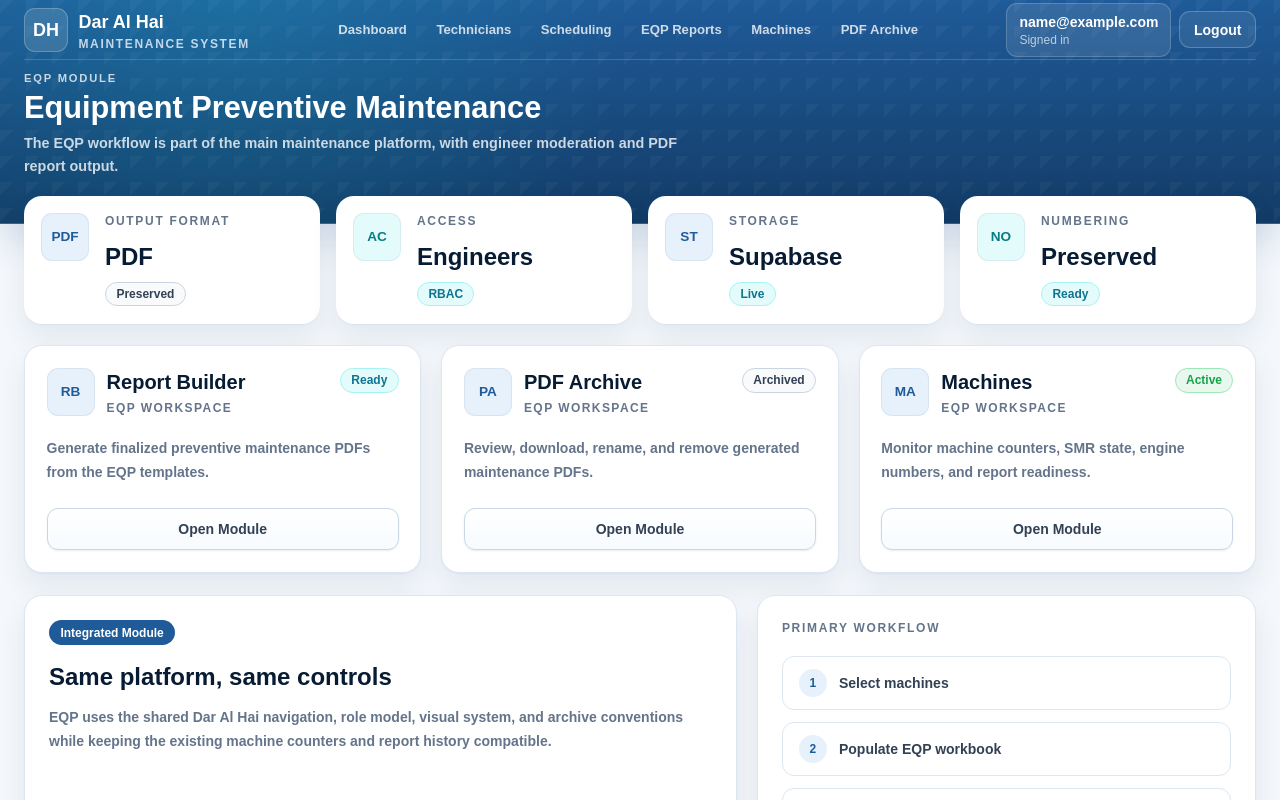
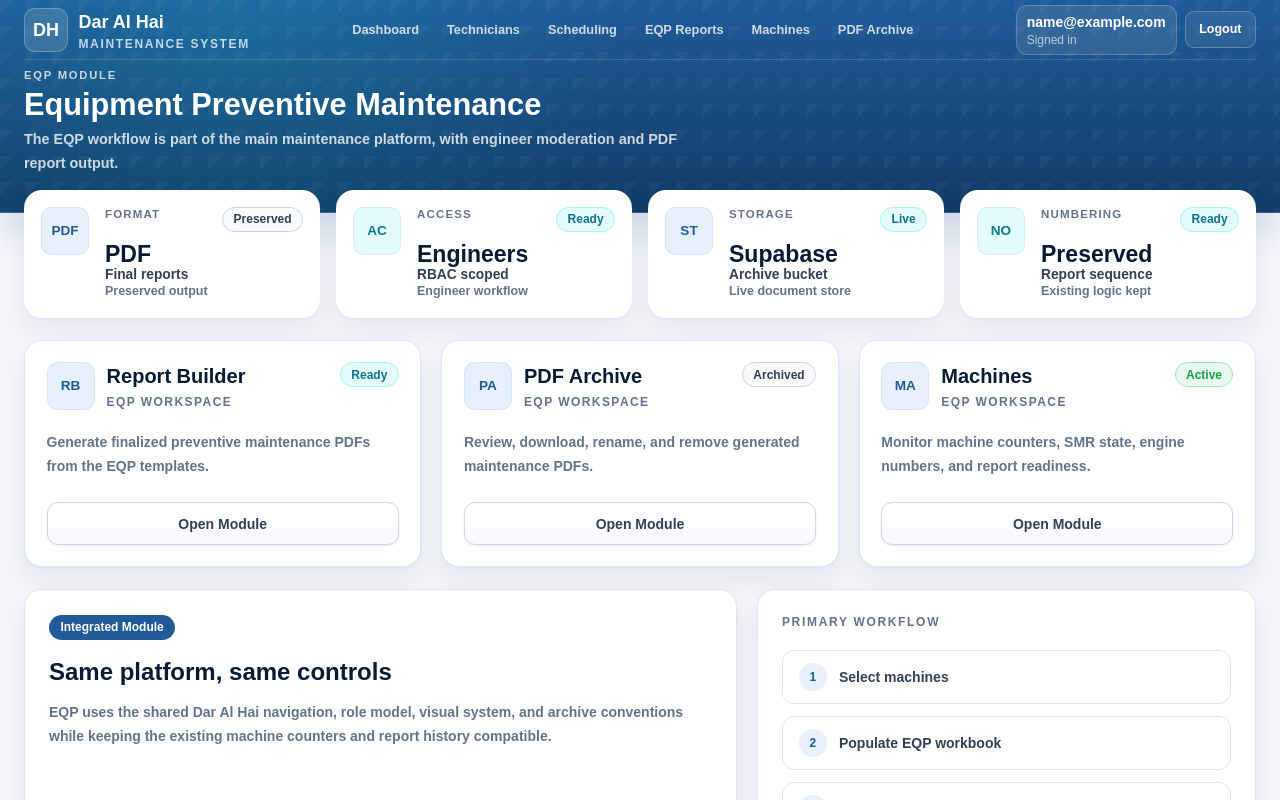
Before and after one commit to motasemdar123-web/eqp, a Next.js app in the folder frontend/: page /eqp in a window 1280 px wide. Shown: the top 800 px of the page. Built offline with nearby package versions, Linux system fonts and the light colour scheme; sample sign-in values are in the browser's storage.

Commit message:
Refine enterprise dashboard UI polish

```diff
--- a/frontend/app/eqp/machines/page.js
+++ b/frontend/app/eqp/machines/page.js
@@ -94,14 +94,14 @@ export default function MachinesPage() {
     >
       <div className="grid gap-6">
         {error && (
-          <p className="rounded-md border-l-4 border-red-500 bg-white px-4 py-3 text-sm font-semibold text-red-700 shadow-sm">{error}</p>
+          <p className="ds-alert ds-alert-error">{error}</p>
         )}
 
         <section className="ds-kpi-grid">
-          <Metric label="Machines" value={stats.machines} code="MA" />
-          <Metric label="Machine Types" value={stats.types} code="TY" accent />
-          <Metric label="Average SMR" value={stats.averageSmr} code="SM" />
-          <Metric label="Engineers" value={stats.activeEngineers} code="EN" accent />
+          <Metric label="Machines" value={stats.machines} unit="Registered" detail="Fleet records" code="MA" status="Active" tone="active" />
+          <Metric label="Types" value={stats.types} unit="Machine types" detail="Available filters" code="TY" status="Ready" tone="ready" accent />
+          <Metric label="Average SMR" value={stats.averageSmr} unit="Fleet average" detail="Live counter view" code="SM" status="Live" tone="live" />
+          <Metric label="Engineers" value={stats.activeEngineers} unit="Assigned owners" detail="Active coverage" code="EN" status="Ready" tone="ready" accent />
         </section>
 
         <Card className="overflow-hidden">
@@ -138,8 +138,8 @@ export default function MachinesPage() {
             </div>
           ) : (
             <div className="overflow-x-auto">
-              <table className="w-full min-w-[980px]">
-                <thead className="bg-[var(--color-surface-muted)] text-xs uppercase tracking-[0.12em] text-[var(--color-muted)]">
+              <table className="ds-table min-w-[980px]">
+                <thead>
                   <tr>
                     <th className="px-5 py-4 text-left">Machine</th>
                     <th className="px-5 py-4 text-left">Type</th>
@@ -175,13 +175,20 @@ export default function MachinesPage() {
   );
 }
 
-function Metric({ label, value, code, accent = false }) {
+function Metric({ label, value, unit, detail, code, status, tone = 'neutral', accent = false }) {
   return (
     <article className="ds-kpi-card">
       <div className={`ds-icon-tile ${accent ? 'ds-icon-tile-accent' : ''}`}>{code}</div>
-      <div>
-        <p className="text-xs font-black uppercase tracking-[0.14em] text-[var(--color-muted)]">{label}</p>
-        <p className="mt-2 text-3xl font-black leading-none text-[var(--color-ink)]">{value}</p>
+      <div className="ds-kpi-content">
+        <div className="ds-kpi-head">
+          <p className="ds-kpi-label">{label}</p>
+          <Badge tone={tone}>{status}</Badge>
+        </div>
+        <div>
+          <p className="ds-kpi-main">{value}</p>
+          <p className="ds-kpi-descriptor">{unit}</p>
+          <p className="ds-kpi-secondary">{detail}</p>
+        </div>
       </div>
     </article>
   );
--- a/frontend/app/eqp/page.js
+++ b/frontend/app/eqp/page.js
@@ -12,10 +12,10 @@ const modules = [
 ];
 
 const controls = [
-  { label: 'Output Format', value: 'PDF', code: 'PDF', status: 'Preserved' },
-  { label: 'Access', value: 'Engineers', code: 'AC', status: 'RBAC' },
-  { label: 'Storage', value: 'Supabase', code: 'ST', status: 'Live' },
-  { label: 'Numbering', value: 'Preserved', code: 'NO', status: 'Ready' },
+  { label: 'Format', value: 'PDF', unit: 'Final reports', detail: 'Preserved output', code: 'PDF', status: 'Preserved', tone: 'preserved' },
+  { label: 'Access', value: 'Engineers', unit: 'RBAC scoped', detail: 'Engineer workflow', code: 'AC', status: 'Ready', tone: 'ready' },
+  { label: 'Storage', value: 'Supabase', unit: 'Archive bucket', detail: 'Live document store', code: 'ST', status: 'Live', tone: 'live' },
+  { label: 'Numbering', value: 'Preserved', unit: 'Report sequence', detail: 'Existing logic kept', code: 'NO', status: 'Ready', tone: 'ready' },
 ];
 
 const workflow = ['Select machines', 'Populate EQP workbook', 'Export final PDF', 'Store and archive'];
@@ -33,10 +33,16 @@ export default function EqpModulePage() {
           {controls.map((item, index) => (
             <article key={item.label} className="ds-kpi-card">
               <div className={`ds-icon-tile ${index % 2 ? 'ds-icon-tile-accent' : ''}`}>{item.code}</div>
-              <div className="min-w-0">
-                <p className="text-xs font-black uppercase tracking-[0.14em] text-[var(--color-muted)]">{item.label}</p>
-                <p className="mt-3 text-2xl font-black text-[var(--color-ink)]">{item.value}</p>
-                <div className="mt-2"><Badge tone={index === 0 ? 'preserved' : 'ready'}>{item.status}</Badge></div>
+              <div className="ds-kpi-content">
+                <div className="ds-kpi-head">
+                  <p className="ds-kpi-label">{item.label}</p>
+                  <Badge tone={item.tone}>{item.status}</Badge>
+                </div>
+                <div>
+                  <p className="ds-kpi-main ds-kpi-main-compact">{item.value}</p>
+                  <p className="ds-kpi-descriptor">{item.unit}</p>
+                  <p className="ds-kpi-secondary">{item.detail}</p>
+                </div>
               </div>
             </article>
           ))}
--- a/frontend/app/globals.css
+++ b/frontend/app/globals.css
@@ -227,6 +227,7 @@ a:focus-visible {
   display: inline-flex;
   align-items: center;
   gap: 0.375rem;
+  max-width: 100%;
   border: 1px solid transparent;
   border-radius: 999px;
   min-height: 1.55rem;
@@ -234,6 +235,7 @@ a:focus-visible {
   font-size: 0.75rem;
   font-weight: 800;
   line-height: 1.2;
+  white-space: nowrap;
 }
 
 .ds-badge-neutral {
@@ -443,6 +445,7 @@ a:focus-visible {
   align-items: center;
   gap: 0.85rem;
   min-height: 3.75rem;
+  padding: 0.1rem 0;
   border-bottom: 1px solid rgba(255, 255, 255, 0.16);
 }
 
@@ -452,6 +455,10 @@ a:focus-visible {
   gap: 0.65rem;
   min-width: max-content;
   color: #ffffff;
+}
+
+.ds-brand-link > div:last-child {
+  max-width: 11.75rem;
 }
 
 .ds-nav-scroll {
@@ -476,9 +483,9 @@ a:focus-visible {
   min-height: 2.2rem;
   white-space: nowrap;
   border-radius: 999px;
-  padding: 0.48rem 0.75rem;
+  padding: 0.44rem 0.7rem;
   color: rgba(255, 255, 255, 0.78);
-  font-size: 0.82rem;
+  font-size: 0.8rem;
   font-weight: 800;
   transition: background-color 160ms ease, color 160ms ease, box-shadow 160ms ease;
 }
@@ -503,7 +510,7 @@ a:focus-visible {
 }
 
 .ds-blue-header .ds-session-chip {
-  max-width: 12rem;
+  max-width: 11.25rem;
   border-color: rgba(255, 255, 255, 0.18);
   background: rgba(255, 255, 255, 0.1);
   color: #ffffff;
@@ -540,7 +547,7 @@ a:focus-visible {
   align-items: flex-end;
   justify-content: space-between;
   gap: 1.1rem;
-  padding: 0.65rem 0 2.8rem;
+  padding: 0.45rem 0 2.35rem;
 }
 
 .ds-hero-eyebrow {
@@ -578,12 +585,12 @@ a:focus-visible {
 .ds-content-frame {
   position: relative;
   z-index: 1;
-  margin-top: -1.75rem;
+  margin-top: -1.45rem;
 }
 
 .ds-kpi-grid {
   display: grid;
-  grid-template-columns: repeat(auto-fit, minmax(220px, 1fr));
+  grid-template-columns: repeat(auto-fit, minmax(210px, 1fr));
   gap: 1rem;
 }
 
@@ -616,7 +623,8 @@ a:focus-visible {
 }
 
 .ds-kpi-head {
-  display: flex;
+  display: grid;
+  grid-template-columns: minmax(0, 1fr) auto;
   align-items: flex-start;
   justify-content: space-between;
   gap: 0.75rem;
@@ -634,10 +642,16 @@ a:focus-visible {
 
 .ds-kpi-main {
   color: var(--color-ink);
-  font-size: 2.25rem;
+  overflow-wrap: anywhere;
+  font-size: clamp(1.75rem, 2.5vw, 2.25rem);
   font-weight: 900;
   letter-spacing: 0;
   line-height: 0.95;
+}
+
+.ds-kpi-main-compact {
+  font-size: clamp(1.25rem, 1.8vw, 1.75rem);
+  line-height: 1.05;
 }
 
 .ds-kpi-descriptor {
@@ -847,6 +861,61 @@ a:focus-visible {
   border-radius: var(--radius-card);
 }
 
+.ds-alert {
+  border: 1px solid var(--color-border);
+  border-left-width: 4px;
+  border-radius: var(--radius-control);
+  background: #ffffff;
+  padding: 0.8rem 1rem;
+  color: var(--color-ink-soft);
+  font-size: 0.875rem;
+  font-weight: 800;
+  box-shadow: var(--shadow-control);
+}
+
+.ds-alert-error {
+  border-left-color: var(--color-danger);
+  color: var(--color-danger);
+}
+
+.ds-alert-success {
+  border-left-color: var(--color-success);
+  color: var(--color-success);
+}
+
+.ds-check-row {
+  display: flex;
+  min-height: 2.7rem;
+  align-items: center;
+  gap: 0.75rem;
+  border: 1px solid var(--color-border-strong);
+  border-radius: var(--radius-control);
+  background: #ffffff;
+  padding: 0.62rem 0.9rem;
+  color: var(--color-ink-soft);
+  font-size: 0.875rem;
+  font-weight: 800;
+}
+
+.ds-sort-button {
+  display: inline-flex;
+  align-items: center;
+  gap: 0.25rem;
+  border-radius: 8px;
+  padding: 0.2rem 0.35rem;
+  color: var(--color-muted);
+  font-size: 0.74rem;
+  font-weight: 900;
+  letter-spacing: 0.08em;
+  text-transform: uppercase;
+  transition: background-color 160ms ease, color 160ms ease;
+}
+
+.ds-sort-button:hover {
+  background: rgba(31, 91, 153, 0.08);
+  color: var(--color-ink);
+}
+
 .ds-shell table,
 .ds-table {
   width: 100%;
@@ -1043,7 +1112,7 @@ textarea {
   }
 
   .ds-kpi-grid {
-    grid-template-columns: repeat(auto-fit, minmax(220px, 1fr));
+    grid-template-columns: repeat(auto-fit, minmax(210px, 1fr));
   }
 
   .ds-analytics-grid,
@@ -1067,7 +1136,7 @@ textarea {
   .ds-hero-row {
     align-items: flex-start;
     flex-direction: column;
-    padding-bottom: 3.25rem;
+    padding-bottom: 2.65rem;
   }
 
   .ds-hero-actions {
--- a/frontend/app/reports/page.js
+++ b/frontend/app/reports/page.js
@@ -201,19 +201,21 @@ export default function ReportsPage() {
       <div className="grid gap-6">
 
         <div className="ds-kpi-grid">
-          <ArchiveMetric label="Total Reports" value={archiveStats.total} code="TR" />
-          <ArchiveMetric label="Machines Covered" value={archiveStats.machines} code="MC" accent />
-          <ArchiveMetric label="Latest Report" value={archiveStats.lastReport} code="LR" />
+          <ArchiveMetric label="Reports" value={archiveStats.total} unit="Archived PDFs" detail="Generated files" code="TR" status="Archived" tone="archived" />
+          <ArchiveMetric label="Machines" value={archiveStats.machines} unit="Covered assets" detail="Unique machine scope" code="MC" status="Active" tone="active" accent />
+          <ArchiveMetric label="Latest" value={archiveStats.lastReport} unit="Most recent" detail="Archive activity" code="LR" status="Live" tone="live" compact />
         </div>
 
         {error && (
-          <p className="rounded-md border-l-4 border-red-500 bg-white px-4 py-3 text-sm font-semibold text-red-700 shadow-sm">
+          <p className="ds-alert ds-alert-error">
             {error}
           </p>
         )}
 
         {loading ? (
-          <p className="text-zinc-500">Loading...</p>
+          <Card className="p-6">
+            <p className="text-sm font-black text-[var(--color-muted)]">Loading archive...</p>
+          </Card>
         ) : reports.length === 0 ? (
           <EmptyState title="No reports yet" description="Generated reports will appear here." />
         ) : (
@@ -241,8 +243,8 @@ export default function ReportsPage() {
               </div>
             </div>
             <div className="overflow-x-auto">
-              <table className="w-full min-w-[960px]">
-                <thead className="bg-[var(--color-surface-muted)] text-xs uppercase tracking-[0.12em] text-[var(--color-muted)]">
+              <table className="ds-table min-w-[960px]">
+                <thead>
                   <tr>
                     <th className="px-5 py-4 text-left">
                       <input type="checkbox" checked={allVisibleSelected} onChange={toggleVisibleSelection} aria-label="Select all visible reports" />
@@ -347,13 +349,20 @@ export default function ReportsPage() {
   );
 }
 
-function ArchiveMetric({ label, value, code, accent = false }) {
+function ArchiveMetric({ label, value, unit, detail, code, status, tone = 'neutral', compact = false, accent = false }) {
   return (
     <article className="ds-kpi-card">
       <div className={`ds-icon-tile ${accent ? 'ds-icon-tile-accent' : ''}`}>{code}</div>
-      <div>
-        <div className="text-xs font-black uppercase tracking-[0.14em] text-[var(--color-muted)]">{label}</div>
-        <div className="mt-2 text-2xl font-black text-[var(--color-ink)]">{value}</div>
+      <div className="ds-kpi-content">
+        <div className="ds-kpi-head">
+          <p className="ds-kpi-label">{label}</p>
+          <Badge tone={tone}>{status}</Badge>
+        </div>
+        <div>
+          <p className={`ds-kpi-main ${compact ? 'ds-kpi-main-compact' : ''}`}>{value}</p>
+          <p className="ds-kpi-descriptor">{unit}</p>
+          <p className="ds-kpi-secondary">{detail}</p>
+        </div>
       </div>
     </article>
   );
@@ -368,7 +377,7 @@ function SortableHeader({ label, column, sortConfig, onSort }) {
       <button
         type="button"
         onClick={() => onSort(column)}
-        className="inline-flex items-center gap-1 font-bold text-[var(--color-muted)] transition hover:text-[var(--color-ink)]"
+        className="ds-sort-button"
       >
         {label} {indicator}
       </button>
--- a/frontend/components/SystemShell.js
+++ b/frontend/components/SystemShell.js
@@ -125,15 +125,15 @@ export default function SystemShell({
             </nav>
 
             <div className="ds-top-actions">
-              <div className="ds-session-chip px-3 py-2 text-sm">
-                <span className="block max-w-52 truncate font-semibold">
+              <div className="ds-session-chip px-2.5 py-1.5 text-sm">
+                <span className="block max-w-40 truncate font-semibold">
                   {hasHydrated ? (user?.fullName || user?.email || 'Not signed in') : 'Loading session'}
                 </span>
-                <span className="block max-w-52 truncate text-xs">
+                <span className="block max-w-40 truncate text-xs">
                   {user ? roleLabel : hasHydrated ? 'Authentication required' : 'Checking authentication'}
                 </span>
               </div>
-              {user && <Button type="button" variant="ghost" onClick={logout}>Logout</Button>}
+              {user && <Button type="button" variant="ghost" size="sm" onClick={logout}>Logout</Button>}
             </div>
           </div>
 
```
Also changed, not shown: frontend/app/dashboard/page.js (+20 -13 lines), frontend/app/management/scheduling/page.js (+26 -25 lines), frontend/app/management/technicians/page.js (+19 -14 lines), frontend/app/technician/page.js (+11 -11 lines).
